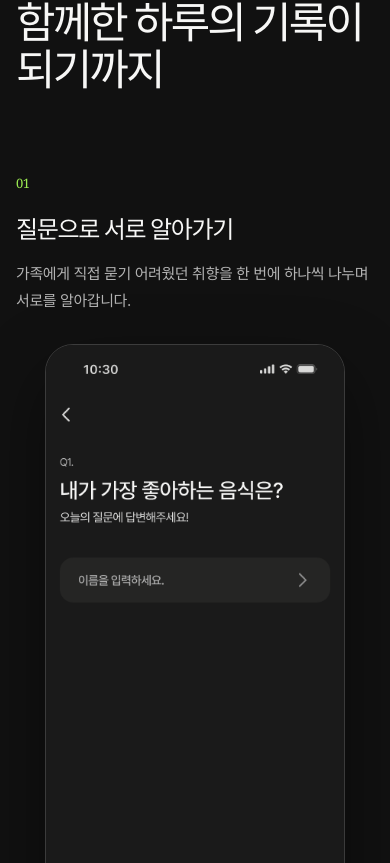
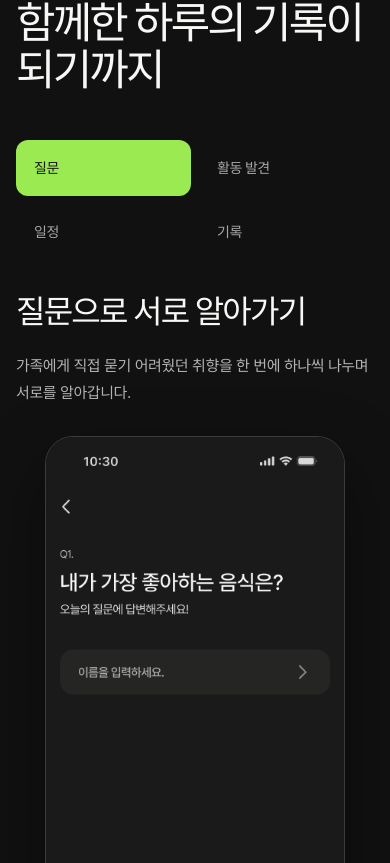
Before and after one commit to HALO-UMC/HALO-Homepage, a React (Vite) app: page /kiri in a window 390 px wide. Shown: the part 2381-3244 px from the top of the page. Built offline with nearby package versions, Linux system fonts and the light colour scheme; a web font is replaced by a local one.

Commit message:
[Feat] : KIRI 서비스 쇼케이스 인터랙션 추가

```diff
--- a/scripts/browser-smoke.mjs
+++ b/scripts/browser-smoke.mjs
@@ -406,6 +406,12 @@ report.pages.kiriDesktop = await evaluate(
     innerWidth,
     companyHref: document.querySelector('.kiri-header__company')?.getAttribute('href'),
     logoHref: document.querySelector('.kiri-header__brand')?.getAttribute('href'),
+    showcase: {
+      tabCount: document.querySelectorAll('.kiri-showcase__tabs [role="tab"]').length,
+      selectedLabel: document.querySelector('.kiri-showcase__tabs [aria-selected="true"]')?.textContent.trim(),
+      panelTitle: document.querySelector('.kiri-showcase__copy h3')?.textContent.trim(),
+      imageSrc: document.querySelector('.kiri-showcase__panel img')?.getAttribute('src')
+    },
     images: [...document.querySelectorAll('img[src^="/images/kiri/"]')].map((image) => {
       const naturalRatio = image.naturalWidth / image.naturalHeight;
       const renderedRatio = image.offsetWidth / image.offsetHeight;
@@ -439,6 +445,13 @@ assert(report.pages.kiriDesktop.path === "/kiri", "KIRI 페이지가 /kiri에
 assert(report.pages.kiriDesktop.logoHref === "/kiri", "KIRI 로고 링크가 /kiri가 아닙니다.", failures);
 assert(report.pages.kiriDesktop.companyHref === "/", "KIRI에서 회사 홈 링크가 올바르지 않습니다.", failures);
 assert(report.pages.kiriDesktop.scrollWidth <= report.pages.kiriDesktop.innerWidth, "KIRI 데스크톱 화면에 가로 넘침이 있습니다.", failures);
+assert(report.pages.kiriDesktop.showcase.tabCount === 4, "KIRI 쇼케이스 탭이 4개가 아닙니다.", failures);
+assert(
+  report.pages.kiriDesktop.showcase.selectedLabel === "질문" &&
+    report.pages.kiriDesktop.showcase.imageSrc === "/images/kiri/kiri-question.png",
+  "KIRI 쇼케이스의 초기 질문 화면이 올바르지 않습니다.",
+  failures,
+);
 assert(
   report.pages.kiriDesktop.images.every(
     (image) => image.complete && image.naturalWidth > 0 && image.naturalHeight > 0 && image.ratioDifference < 0.04,
@@ -458,6 +471,45 @@ report.screenshots.push(await screenshot(client, "kiri-desktop-hero.png"));
 await evaluate(client, `(() => { document.documentElement.style.scrollBehavior = 'auto'; const target = document.querySelector('#kiri-experience'); if (target) window.scrollTo(0, target.offsetTop); })()`);
 await waitForPaint(client);
 report.screenshots.push(await screenshot(client, "kiri-desktop-experience.png"));
+report.pages.kiriDesktop.showcaseKeyboard = await evaluate(
+  client,
+  `(async () => {
+    const firstTab = document.querySelector('[data-experience-index="0"]');
+    firstTab?.focus();
+    firstTab?.dispatchEvent(new KeyboardEvent('keydown', { key: 'ArrowRight', bubbles: true }));
+    await new Promise((resolve) => setTimeout(resolve, 120));
+    return {
+      selectedLabel: document.querySelector('.kiri-showcase__tabs [aria-selected="true"]')?.textContent.trim(),
+      focusedLabel: document.activeElement?.textContent.trim(),
+      imageSrc: document.querySelector('.kiri-showcase__panel img')?.getAttribute('src')
+    };
+  })()`,
+  true,
+);
+assert(
+  report.pages.kiriDesktop.showcaseKeyboard.selectedLabel === "활동 발견" &&
+    report.pages.kiriDesktop.showcaseKeyboard.focusedLabel === "활동 발견" &&
+    report.pages.kiriDesktop.showcaseKeyboard.imageSrc === "/images/kiri/kiri-places.png",
+  "KIRI 쇼케이스의 방향키 탐색이 동작하지 않습니다.",
+  failures,
+);
+await evaluate(client, `document.querySelector('[data-experience-index="2"]')?.click()`);
+await evaluate(client, `new Promise((resolve) => setTimeout(resolve, 240))`, true);
+await waitForImages(client);
+report.pages.kiriDesktop.showcaseClick = await evaluate(
+  client,
+  `({
+    selectedLabel: document.querySelector('.kiri-showcase__tabs [aria-selected="true"]')?.textContent.trim(),
+    imageSrc: document.querySelector('.kiri-showcase__panel img')?.getAttribute('src')
+  })`,
+);
+assert(
+  report.pages.kiriDesktop.showcaseClick.selectedLabel === "일정" &&
+    report.pages.kiriDesktop.showcaseClick.imageSrc === "/images/kiri/kiri-schedule.png",
+  "KIRI 쇼케이스 클릭 시 일정 화면으로 바뀌지 않습니다.",
+  failures,
+);
+report.screenshots.push(await screenshot(client, "kiri-desktop-experience-selected.png"));
 await evaluate(client, `(() => { document.documentElement.style.scrollBehavior = 'auto'; const target = document.querySelector('#kiri-preregister'); if (target) window.scrollTo(0, target.offsetTop); })()`);
 await waitForPaint(client);
 report.screenshots.push(await screenshot(client, "kiri-desktop-form.png"));
@@ -475,13 +527,39 @@ report.pages.kiriMobile = await evaluate(
     scrollWidth: document.documentElement.scrollWidth,
     innerWidth,
     formVisible: Boolean(document.querySelector('.kiri-form')),
-    phoneWidths: [...document.querySelectorAll('.kiri-phone img')].map((image) => image.getBoundingClientRect().width)
+    phoneWidths: [...document.querySelectorAll('.kiri-phone img')].map((image) => image.getBoundingClientRect().width),
+    tabCount: document.querySelectorAll('.kiri-showcase__tabs [role="tab"]').length,
+    tabHeights: [...document.querySelectorAll('.kiri-showcase__tabs [role="tab"]')].map((tab) => tab.getBoundingClientRect().height)
   })`,
 );
 assert(report.pages.kiriMobile.scrollWidth <= 390, "KIRI 모바일 화면에 가로 넘침이 있습니다.", failures);
 assert(report.pages.kiriMobile.formVisible, "KIRI 모바일에서 폼 UI가 표시되지 않습니다.", failures);
 assert(report.pages.kiriMobile.phoneWidths.every((width) => width >= 260), "KIRI 모바일 앱 화면이 지나치게 작습니다.", failures);
+assert(
+  report.pages.kiriMobile.tabCount === 4 && report.pages.kiriMobile.tabHeights.every((height) => height >= 44),
+  "KIRI 모바일 쇼케이스 탭의 개수 또는 터치 영역이 올바르지 않습니다.",
+  failures,
+);
 report.screenshots.push(await screenshot(client, "kiri-mobile-hero.png"));
+await evaluate(client, `(() => { document.documentElement.style.scrollBehavior = 'auto'; const target = document.querySelector('#kiri-experience'); if (target) window.scrollTo(0, target.offsetTop); document.querySelector('[data-experience-index="3"]')?.click(); })()`);
+await evaluate(client, `new Promise((resolve) => setTimeout(resolve, 240))`, true);
+await waitForImages(client);
+report.pages.kiriMobile.showcase = await evaluate(
+  client,
+  `({
+    selectedLabel: document.querySelector('.kiri-showcase__tabs [aria-selected="true"]')?.textContent.trim(),
+    imageSrc: document.querySelector('.kiri-showcase__panel img')?.getAttribute('src'),
+    imageWidth: document.querySelector('.kiri-showcase__panel img')?.getBoundingClientRect().width
+  })`,
+);
+assert(
+  report.pages.kiriMobile.showcase.selectedLabel === "기록" &&
+    report.pages.kiriMobile.showcase.imageSrc === "/images/kiri/kiri-record.png" &&
+    report.pages.kiriMobile.showcase.imageWidth >= 260,
+  "KIRI 모바일 쇼케이스에서 기록 화면을 선택할 수 없습니다.",
+  failures,
+);
+report.screenshots.push(await screenshot(client, "kiri-mobile-experience-selected.png"));
 await evaluate(client, `(() => { document.documentElement.style.scrollBehavior = 'auto'; const target = document.querySelector('#kiri-preregister'); if (target) window.scrollTo(0, target.offsetTop); })()`);
 await waitForPaint(client);
 report.screenshots.push(await screenshot(client, "kiri-mobile-form.png"));
--- a/src/webeditorial/KiriPage.jsx
+++ b/src/webeditorial/KiriPage.jsx
@@ -14,6 +14,7 @@ const FORM_ENABLED = false;
 const experienceSteps = [
   {
     number: "01",
+    tabLabel: "질문",
     title: "질문으로 서로 알아가기",
     description:
       "가족에게 직접 묻기 어려웠던 취향을 한 번에 하나씩 나누며 서로를 알아갑니다.",
@@ -22,6 +23,7 @@ const experienceSteps = [
   },
   {
     number: "02",
+    tabLabel: "활동 발견",
     title: "우리에게 맞는 활동과 장소 발견",
     description:
       "가족의 취향과 상황을 바탕으로 함께해 볼 활동을 살펴보고 관심 있는 장소를 발견합니다.",
@@ -30,6 +32,7 @@ const experienceSteps = [
   },
   {
     number: "03",
+    tabLabel: "일정",
     title: "관심 활동을 약속으로 이어가기",
     description:
       "저장한 활동에 날짜와 함께할 가족을 더해, ‘다음에’라는 말을 구체적인 제안으로 바꿉니다.",
@@ -38,6 +41,7 @@ const experienceSteps = [
   },
   {
     number: "04",
+    tabLabel: "기록",
     title: "함께한 시간을 사진과 기록으로 보관",
     description:
       "가족과 보낸 날의 사진과 각자의 기록을 한곳에 모아 다시 꺼내 볼 수 있도록 준비하고 있습니다.",
@@ -411,6 +415,85 @@ function KiriPreregisterForm() {
   );
 }
 
+function KiriExperienceShowcase() {
+  const [activeIndex, setActiveIndex] = useState(0);
+  const tabRefs = useRef([]);
+  const activeStep = experienceSteps[activeIndex];
+
+  const selectStep = (index, moveFocus = false) => {
+    setActiveIndex(index);
+
+    if (moveFocus) {
+      requestAnimationFrame(() => tabRefs.current[index]?.focus());
+    }
+  };
+
+  const handleTabKeyDown = (event, index) => {
+    let nextIndex;
+
+    if (event.key === "ArrowRight" || event.key === "ArrowDown") {
+      nextIndex = (index + 1) % experienceSteps.length;
+    } else if (event.key === "ArrowLeft" || event.key === "ArrowUp") {
+      nextIndex = (index - 1 + experienceSteps.length) % experienceSteps.length;
+    } else if (event.key === "Home") {
+      nextIndex = 0;
+    } else if (event.key === "End") {
+      nextIndex = experienceSteps.length - 1;
+    } else {
+      return;
+    }
+
+    event.preventDefault();
+    selectStep(nextIndex, true);
+  };
+
+  return (
+    <div className="kiri-showcase">
+      <div className="kiri-showcase__tabs" role="tablist" aria-label="KIRI 서비스 경험 선택">
+        {experienceSteps.map((step, index) => {
+          const isActive = index === activeIndex;
+
+          return (
+            <button
+              key={step.number}
+              ref={(node) => {
+                tabRefs.current[index] = node;
+              }}
+              id={`kiri-experience-tab-${step.number}`}
+              type="button"
+              role="tab"
+              data-experience-index={index}
+              aria-selected={isActive}
+              aria-controls="kiri-experience-panel"
+              tabIndex={isActive ? 0 : -1}
+              onClick={() => selectStep(index)}
+              onKeyDown={(event) => handleTabKeyDown(event, index)}
+            >
+              {step.tabLabel}
+            </button>
+          );
+        })}
+      </div>
+
+      <div
+        key={activeStep.number}
+        id="kiri-experience-panel"
+        className="kiri-showcase__panel"
+        role="tabpanel"
+        aria-labelledby={`kiri-experience-tab-${activeStep.number}`}
+      >
+        <div className="kiri-showcase__copy">
+          <h3>{activeStep.title}</h3>
+          <p>{activeStep.description}</p>
+        </div>
+        <figure className="kiri-phone">
+          <img src={activeStep.image} alt={activeStep.alt} />
+        </figure>
+      </div>
+    </div>
+  );
+}
+
 export default function KiriPage() {
   usePageMeta({
     title: "KIRI — 우리 가족만의 취향, 우리 가족만의 시간",
@@ -507,20 +590,7 @@ export default function KiriPage() {
               <h2>알아가는 질문이 함께한 하루의 기록이 되기까지</h2>
             </div>
 
-            <div className="kiri-experience__list">
-              {experienceSteps.map((step) => (
-                <article key={step.number} className="kiri-step">
-                  <div className="kiri-step__copy">
-                    <span>{step.number}</span>
-                    <h3>{step.title}</h3>
-                    <p>{step.description}</p>
-                  </div>
-                  <figure className="kiri-phone">
-                    <img src={step.image} alt={step.alt} loading="lazy" />
-                  </figure>
-                </article>
-              ))}
-            </div>
+            <KiriExperienceShowcase />
           </div>
         </section>
 
--- a/src/webeditorial/editorial.css
+++ b/src/webeditorial/editorial.css
@@ -782,10 +782,16 @@
   color: rgba(255, 255, 255, 0.72);
   font-size: 12px;
   font-weight: 550;
+  transition: color 180ms ease, background-color 180ms ease, transform 180ms ease;
 }
 
 .kiri-header nav a:hover {
   color: #fff;
+  transform: translateY(-1px);
+}
+
+.kiri-header nav a:active {
+  transform: translateY(0) scale(0.97);
 }
 
 .kiri-header nav .kiri-header__cta {
@@ -802,6 +808,16 @@
   gap: 8px;
   color: rgba(255, 255, 255, 0.67);
   font-size: 11px;
+  transition: color 180ms ease, transform 180ms ease;
+}
+
+.kiri-header__company:hover {
+  color: var(--kiri-green);
+  transform: translate(2px, -1px);
+}
+
+.kiri-header__company:active {
+  transform: translate(1px, 0) scale(0.98);
 }
 
 .kiri-hero {
@@ -986,48 +1002,93 @@
   margin-top: clamp(48px, 6vw, 72px);
 }
 
-.kiri-experience__list {
+.kiri-showcase {
   display: grid;
-  grid-template-columns: repeat(2, minmax(0, 1fr));
-  gap: 0 clamp(36px, 5vw, 64px);
+  grid-template-columns: minmax(210px, 0.52fr) minmax(0, 1.48fr);
+  gap: clamp(38px, 6vw, 76px);
+  align-items: start;
   margin-top: clamp(48px, 6vw, 72px);
 }
 
-.kiri-step {
+.kiri-showcase__tabs {
+  display: flex;
+  flex-direction: column;
+  gap: 8px;
+}
+
+.kiri-showcase__tabs button {
+  min-height: 56px;
+  border: 0;
+  border-radius: 12px;
+  padding: 0 18px;
+  color: #a7a7a7;
+  background: transparent;
+  cursor: pointer;
+  font-size: 14px;
+  font-weight: 650;
+  text-align: left;
+  transition: color 180ms ease, background-color 180ms ease, transform 180ms ease;
+}
+
+.kiri-showcase__tabs button:hover {
+  color: #fff;
+  background: rgba(255, 255, 255, 0.06);
+}
+
+.kiri-showcase__tabs button[aria-selected="true"] {
+  color: #171717;
+  background: var(--kiri-green);
+}
+
+.kiri-showcase__tabs button:focus-visible {
+  outline: 3px solid var(--kiri-green);
+  outline-offset: 3px;
+}
+
+.kiri-showcase__tabs button:active {
+  transform: scale(0.985);
+}
+
+.kiri-showcase__panel {
   display: grid;
-  grid-template-columns: minmax(0, 1fr) minmax(200px, 280px);
-  gap: clamp(20px, 2.5vw, 30px);
-  align-items: start;
-  padding-block: clamp(34px, 4vw, 48px);
-}
-
-.kiri-step__copy > span {
-  display: block;
-  margin-bottom: clamp(28px, 4vw, 44px);
-  color: var(--kiri-green);
-  font-family: Georgia, serif;
-  font-size: 13px;
-}
-
-.kiri-step__copy h3 {
+  grid-template-columns: minmax(0, 1fr) minmax(260px, 300px);
+  gap: clamp(36px, 5vw, 64px);
+  align-items: center;
+  animation: kiri-showcase-change 220ms ease-out;
+}
+
+@keyframes kiri-showcase-change {
+  from {
+    opacity: 0.55;
+    transform: translateY(8px);
+  }
+
+  to {
+    opacity: 1;
+    transform: translateY(0);
+  }
+}
+
+.kiri-showcase__copy h3 {
   margin: 0;
-  font-size: clamp(24px, 2.4vw, 34px);
+  font-size: clamp(32px, 3.4vw, 48px);
   font-weight: 580;
   line-height: 1.12;
   letter-spacing: -0.055em;
   word-break: keep-all;
 }
 
-.kiri-step__copy p {
+.kiri-showcase__copy p {
   max-width: 500px;
-  margin: 16px 0 0;
+  margin: 22px 0 0;
   color: var(--kiri-muted);
   font-size: 15px;
   line-height: 1.8;
   word-break: keep-all;
 }
 
-.kiri-step .kiri-phone {
+.kiri-showcase__panel .kiri-phone {
+  width: min(100%, 300px);
   justify-self: end;
 }
 
@@ -1518,6 +1579,16 @@
   color: var(--kiri-green);
   font-size: 12px;
   font-weight: 650;
+  transition: color 180ms ease, transform 180ms ease;
+}
+
+.kiri-company-link a:hover {
+  color: #c1f592;
+  transform: translateX(3px);
+}
+
+.kiri-company-link a:active {
+  transform: translateX(1px) scale(0.99);
 }
 
 /* Privacy draft */
@@ -1639,12 +1710,6 @@
   font-weight: 650;
 }
 
-@media (max-width: 1120px) {
-  .kiri-experience__list {
-    grid-template-columns: 1fr;
-  }
-}
-
 @media (max-width: 1024px) {
   .editorial-container {
     width: min(calc(100% - 64px), 1240px);
@@ -1878,16 +1943,22 @@
     right: 1%;
   }
 
-  .kiri-step {
+  .kiri-showcase {
+    grid-template-columns: 1fr;
+    gap: 34px;
+  }
+
+  .kiri-showcase__tabs {
+    display: grid;
+    grid-template-columns: repeat(2, minmax(0, 1fr));
+  }
+
+  .kiri-showcase__panel {
     grid-template-columns: 1fr;
     gap: 30px;
   }
 
-  .kiri-step__copy > span {
-    margin-bottom: 24px;
-  }
-
-  .kiri-step .kiri-phone {
+  .kiri-showcase__panel .kiri-phone {
     width: min(88%, 300px);
     justify-self: center;
   }
@@ -1994,16 +2065,27 @@
   .company-header__desktop a,
   .company-header__menu-button,
   .company-mobile-menu a,
+  .kiri-header nav a,
+  .kiri-header__company,
+  .kiri-company-link a,
   .service-feature__visual--halo > img,
   .service-feature__kiri-logo,
   .service-feature__kiri-screen,
-  .service-feature__kiri-mascot {
+  .service-feature__kiri-mascot,
+  .kiri-showcase__tabs button {
     transition: none;
+  }
+
+  .kiri-showcase__panel {
+    animation: none;
   }
 
   .company-header__desktop a:hover,
   .company-mobile-menu a:hover,
   .company-mobile-menu a:focus-visible,
+  .kiri-header nav a:hover,
+  .kiri-header__company:hover,
+  .kiri-company-link a:hover,
   .editorial-button:hover,
   .kiri-primary-button:hover,
   .kiri-link:hover,
@@ -2024,4 +2106,8 @@
   .service-feature:focus-within .service-feature__visual--halo > img {
     transform: translate(-50%, -50%);
   }
-}
+
+  .kiri-showcase__tabs button:active {
+    transform: none;
+  }
+}
```
